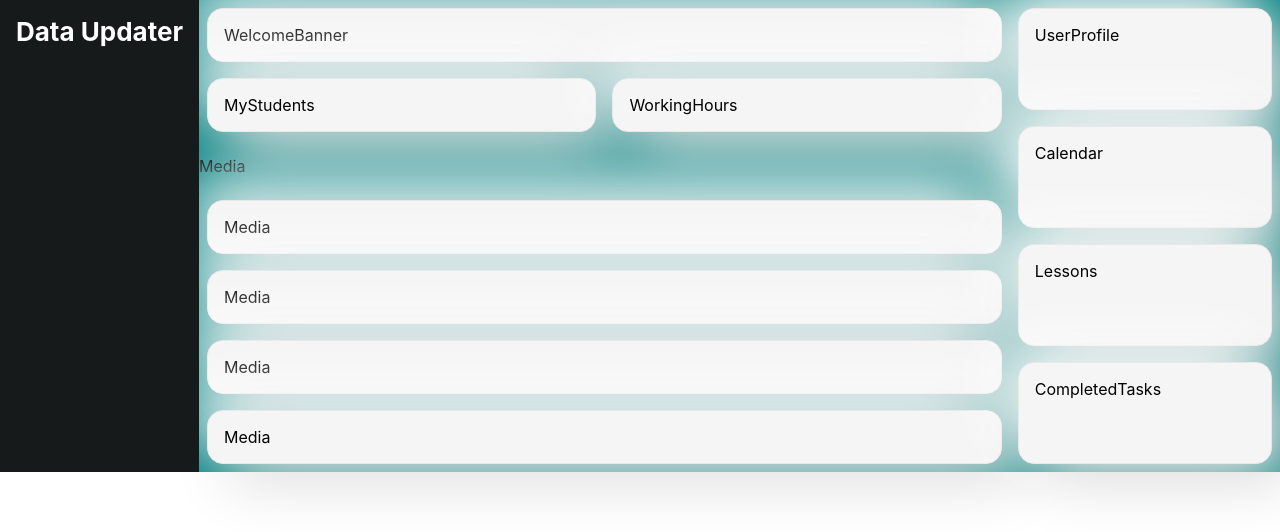
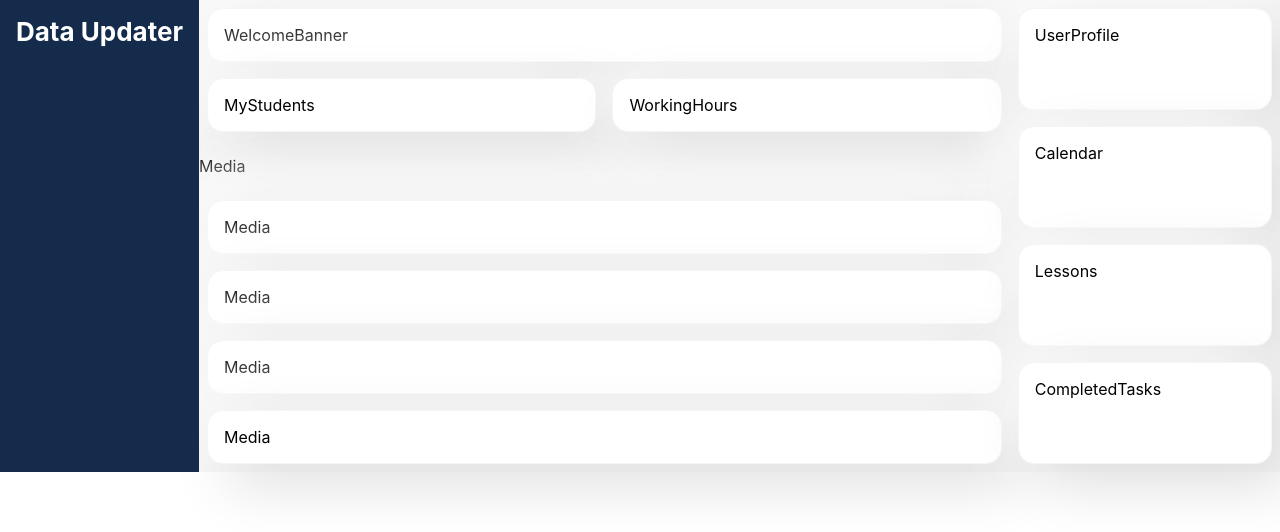
Before and after one commit to hanna-buhai/dashboard-with-recoil, a React (Create React App) app: page / in a window 1280 px wide. Shown: the top 532 px of the page. Built offline with nearby package versions, Linux system fonts and the light colour scheme.

Commit message:
add default colors

```diff
--- a/src/App.css
+++ b/src/App.css
@@ -1,3 +1,20 @@
+:root {
+  --main-bg-color: #f5f5f5;
+  --secondary-bg-color: #ffffff;
+  --dark-bg-color: #152b4c;
+  --accent-orange: #ff9a37;
+  --accent-orange-light: #fff2e5;
+  --accent-blue: #004ec7;
+  --accent-blue-light: #e0eaf8;
+  --accent-red: #ff563b;
+  --accent-red-light: #ffeae7;
+
+  --main-text: #192b44;
+  --secondary-text: #9192a3;
+  --dark-main-text: #ffffff;
+  --dark-secondary-text: #9192a3;
+}
+
 .content {
   display: flex;
   flex: 1;
@@ -5,7 +22,7 @@
 }
 
 .data-updater {
-  background-color: #161a1b;
+  background-color: var(--dark-bg-color);
   z-index: 10;
 }
 
@@ -16,8 +33,7 @@
 }
 
 .App {
-  /* background-color: #e8e8e8; */
-  background-color: teal;
+  background-color: var(--main-bg-color);
   display: flex;
   flex: 1;
   flex-direction: row;
--- a/src/components/common/dashboardCard/index.css
+++ b/src/components/common/dashboardCard/index.css
@@ -2,7 +2,6 @@
   display: flex;
   padding: 8px;
   flex: 1;
-  /* background: teal; */
 }
 
 .dashboard-card__content {
@@ -10,7 +9,7 @@
   flex: 1;
   border-radius: 16px;
   padding: 0 16px;
-  background: #f5f5f5;
+  background: var(--secondary-bg-color);
   box-shadow: 20px 20px 60px #dddddd, -20px -20px 60px #ffffff;
-  border: 1px solid #e8e8e8;
+  border: 1px solid var(--main-bg-color);
 }
```
